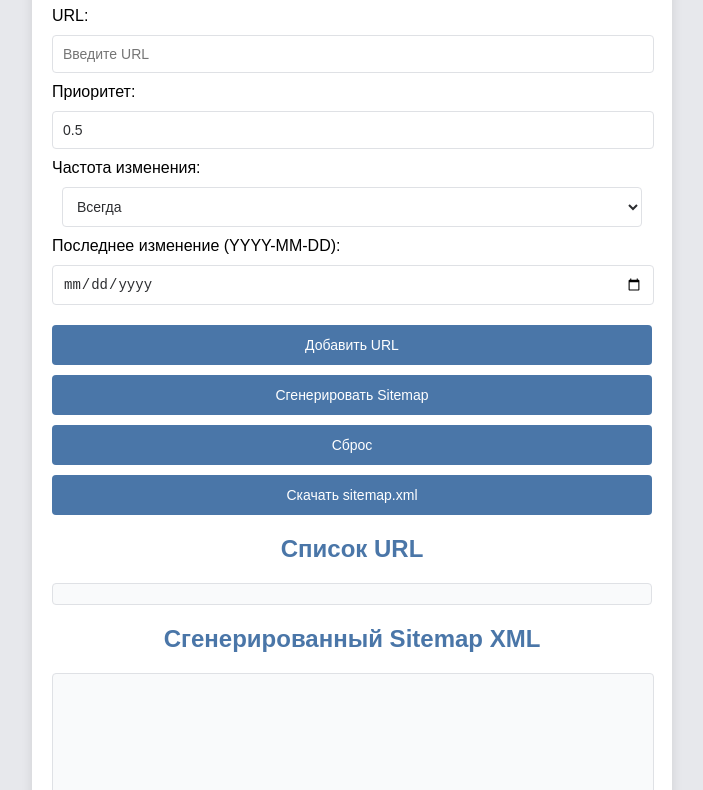
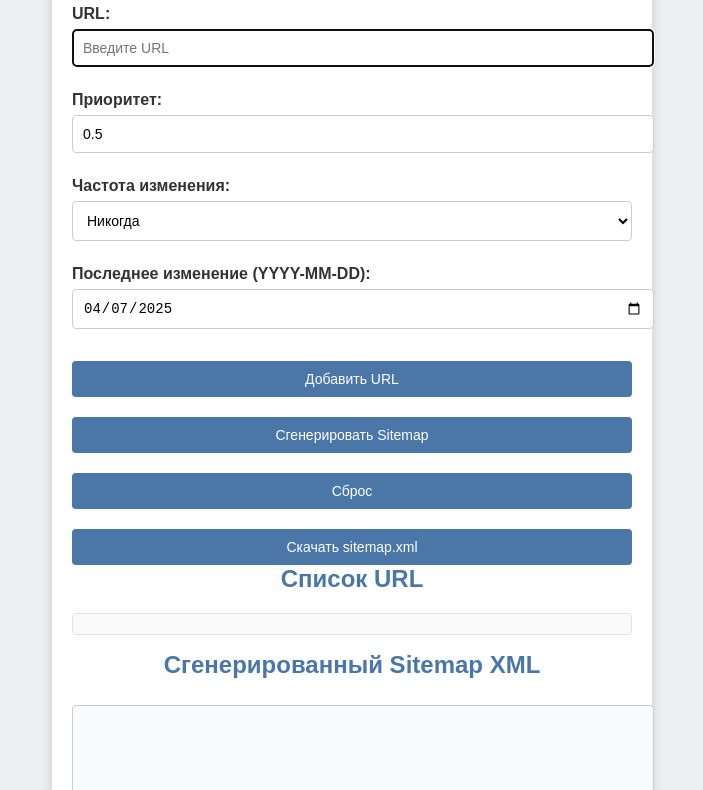
Before and after one commit to Shutnik8/Sitemap-Generator, a plain HTML site: page index.html in a window 1280 px wide. Shown: the part 93-883 px from the top of the page, without its empty margins (288-991 px from the left). Drawn offline with Linux system fonts and the light colour scheme; a script that the page names is missing.

Commit message:
Update index07_04_25.html
1 for vk

```diff
--- a/index.html
+++ b/index.html
@@ -5,73 +5,84 @@
   <meta name="viewport" content="width=device-width, initial-scale=1.0">
   <title>Генератор Sitemap</title>
   <script src="https://unpkg.com/@vkontakte/vk-bridge/dist/browser.min.js"></script>
-    <script>
-        vkBridge.send('VKWebAppInit');
-    </script>
+  <script>vkBridge.send('VKWebAppInit');</script>
 
   <style>
-        /* Основные стили в стиле VK */
-        body {
-            font-family: Arial, sans-serif;
-            background-color: #e7e8ec;
+    html, body {
       margin: 0;
       padding: 0;
-            display: flex;
-            align-items: center;
-            justify-content: center;
-            min-height: 100vh;
+      font-family: Arial, sans-serif;
+      background-color: #EDEEF0;
+      color: #2C2D2E;
+      height: 100%;
+      box-sizing: border-box;
+    }
+
+    body {
+      padding-top: env(safe-area-inset-top);
     }
 
     .container {
-            width: 90%;
+      background-color: #fff;
       max-width: 600px;
-            background-color: #fff;
+      margin: 20px auto;
       padding: 20px;
-            box-shadow: 0 4px 12px rgba(0, 0, 0, 0.1);
+      box-shadow: 0 4px 12px rgba(0, 0, 0, 0.15);
       border-radius: 8px;
+      box-sizing: border-box;
     }
 
     h1, h2 {
       color: #4a76a8;
       text-align: center;
+      margin-top: 0;
+    }
+
+    label {
+      display: block;
+      margin-top: 12px;
+      font-weight: bold;
+      color: #333;
     }
 
     input, select, textarea {
-            width: calc(100% - 20px);
+      width: 100%;
       padding: 10px;
-            margin: 10px auto;
-            display: block;
-            border: 1px solid #dfe1e5;
+      margin-top: 6px;
+      margin-bottom: 12px;
+      border: 1px solid #ccc;
       border-radius: 4px;
       font-size: 14px;
       background-color: #fff;
-            color: #2c2d30;
+    }
+
+    textarea {
+      resize: vertical;
+      background-color: #f9fafb;
+      font-family: monospace;
     }
 
     button {
       background-color: #4a76a8;
       color: #fff;
-            padding: 12px;
+      padding: 10px;
+      margin-top: 10px;
       border: none;
       border-radius: 4px;
+      font-size: 14px;
       cursor: pointer;
-            font-size: 14px;
       width: 100%;
-            margin-top: 10px;
-            transition: background-color 0.2s;
+      transition: background-color 0.3s;
     }
 
     button:hover {
       background-color: #3a5a78;
     }
 
-        #sitemap-output {
-            resize: none;
-            background-color: #f9fafb;
-        }
-
     .button-group {
-            text-align: center;
+      display: flex;
+      flex-direction: column;
+      gap: 10px;
       margin-top: 10px;
     }
 
@@ -83,7 +94,6 @@
       border: 1px solid #dfe1e5;
       max-height: 150px;
       overflow-y: auto;
-            margin-bottom: 15px;
     }
 
     #url-list li {
@@ -92,15 +102,10 @@
       border-bottom: 1px solid #e7e8ec;
     }
 
-        /* Мобильная адаптация */
     @media (max-width: 480px) {
       .container {
         width: 95%;
         padding: 15px;
-            }
-
-            input, select, textarea {
-                width: calc(100% - 10px);
       }
     }
   </style>
@@ -110,7 +115,7 @@
     <h1>Генератор Sitemap</h1>
 
     <label for="url">URL:</label>
-        <input type="text" id="url" placeholder="Введите URL" />
+    <input type="text" id="url" placeholder="Введите URL" autofocus />
 
     <label for="priority">Приоритет:</label>
     <input type="number" id="priority" value="0.5" step="0.1" min="0" max="1" />
@@ -123,7 +128,7 @@
       <option value="weekly">Каждую неделю</option>
       <option value="monthly">Каждый месяц</option>
       <option value="yearly">Каждый год</option>
-            <option value="never">Никогда</option>
+      <option value="never" selected>Никогда</option>
     </select>
 
     <label for="lastmod">Последнее изменение (YYYY-MM-DD):</label>
@@ -146,8 +151,12 @@
   <script>
     const urlList = [];
 
-        document.getElementById('add-url').onclick = function() {
-            const url = document.getElementById('url').value;
+    document.addEventListener('DOMContentLoaded', () => {
+      document.getElementById('lastmod').value = new Date().toISOString().split('T')[0];
+    });
+
+    document.getElementById('add-url').onclick = function () {
+      const url = document.getElementById('url').value.trim();
       const priority = document.getElementById('priority').value;
       const changefreq = document.getElementById('changefreq').value;
       const lastmod = document.getElementById('lastmod').value;
@@ -161,19 +170,19 @@
       }
     };
 
-        document.getElementById('generate-sitemap').onclick = function() {
+    document.getElementById('generate-sitemap').onclick = function () {
       const sitemapXml = generateSitemapXml();
       document.getElementById('sitemap-output').value = sitemapXml;
     };
 
-        document.getElementById('reset-all').onclick = function() {
+    document.getElementById('reset-all').onclick = function () {
       urlList.length = 0;
       updateUrlList();
       clearInputs();
       document.getElementById('sitemap-output').value = '';
     };
 
-        document.getElementById('download-sitemap').onclick = function() {
+    document.getElementById('download-sitemap').onclick = function () {
       const sitemapXml = document.getElementById('sitemap-output').value;
       if (sitemapXml) {
         downloadFile(sitemapXml, 'sitemap.xml', 'application/xml');
```
Lines whose indentation alone changed are shown as unchanged.
